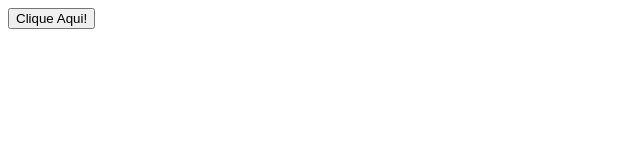
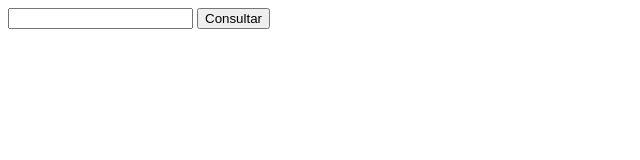
Before and after one commit to carloscrusca/BP_Ajax_jQuery, a plain HTML site: page index.html in a window 1280 px wide. Shown: the whole page, without its empty margins (0-640 px from the left). Drawn offline with Linux system fonts and the light colour scheme.

Commit message:
Impressão Cep na tela

```diff
--- a/index.html
+++ b/index.html
@@ -7,6 +7,10 @@
     <script type="text/javascript" src="js/main.js"></script>
 </head>
 <body>
-    <button type="button">Clique Aqui!</button>
+    <input text="Coloque o CEP" id="cep">
+    <button type="button" onclick="consultaCep()">Consultar</button>
+    <p id="logradouro"></p>
+    <p id="localidade"></p>
+
 </body>
 </html>
--- a/js/main.js
+++ b/js/main.js
@@ -1 +1,15 @@
-alert("Javascript rodou")
+function consultaCep(){
+    var cep = document.getElementById("cep").value;
+    var url = "https://viacep.com.br/ws/" + cep + "/json/";
+    console.log(cep);
+    $.ajax({
+        url: url,
+        type: "GET",
+        success: function(response){
+            console.log(response);
+            $("#logradouro").html(response.logradouro);
+            //document.getElementById("logradouro").innerHTML = response.logradouro;
+            document.getElementById("localidade").innerHTML = response.localidade;
+        }
+    } )
+}
```
